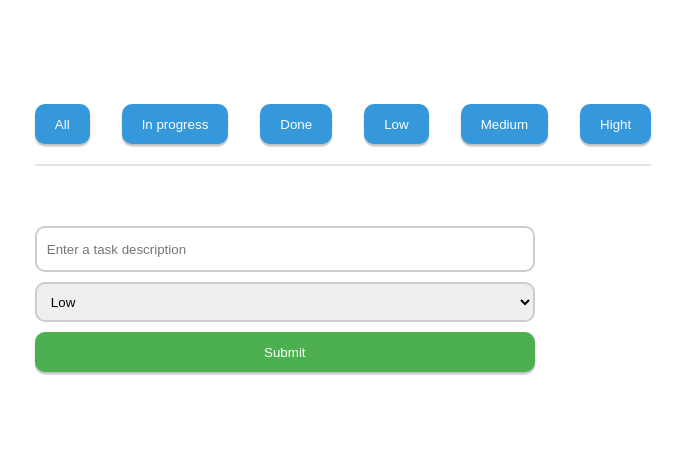
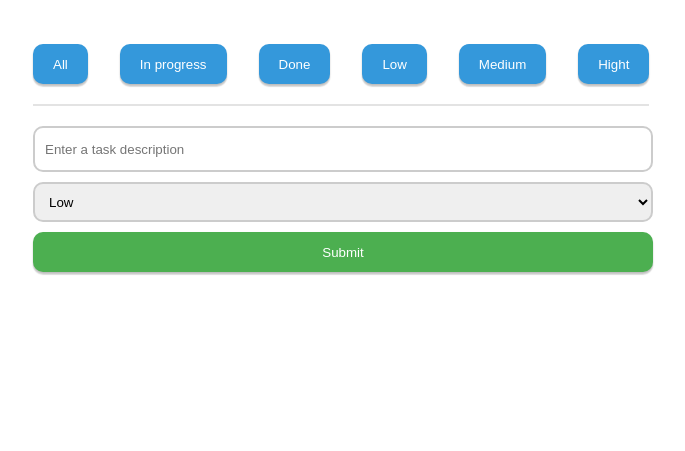
Before and after one commit to ViktorSvertoka/todo-list, a plain HTML site: page index.html in a window 1280 px wide. Shown: the whole page, without its empty margins (297-982 px from the left). Drawn offline with nearby package versions, Linux system fonts and the light colour scheme; some packages are replaced by stand-ins of ours; a script that the page names is missing.

Commit message:
⚠️ Fix(Files) Change styles

```diff
--- a/sass/main.scss
+++ b/sass/main.scss
@@ -1,6 +1,6 @@
 body {
   font-family: 'Open Sans', sans-serif;
-  padding: 80px;
+  padding: 20px;
 }
 
 .header-wrap {
@@ -16,7 +16,7 @@ body {
   justify-content: space-between;
   gap: 32px;
   padding: 0;
-  margin-bottom: 60px;
+  margin-bottom: 20px;
   border-bottom: 2px solid #e3e3e3;
   padding-bottom: 20px;
 
@@ -56,7 +56,7 @@ body {
   width: 320px;
 
   @media screen and (min-width: 768px) {
-    width: 500px;
+    width: 620px;
   }
 }
 
@@ -151,12 +151,15 @@ body {
 .description {
   font-size: 20px;
   font-weight: 600;
+  overflow-x: hidden;
+  overflow-y: auto;
 }
 
 .priority {
   font-size: 20px;
   font-weight: 600;
   color: #8e8e8e;
+  padding-left: 10px;
 }
 
 .wrap1 {
```
Also changed, not shown: css/main.css, css/main.min.css, 2 other files.
